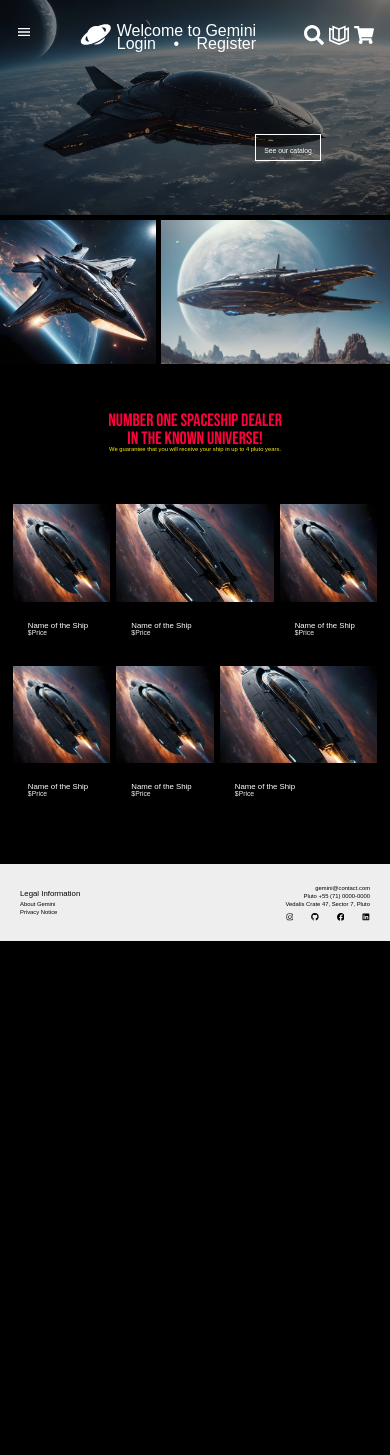
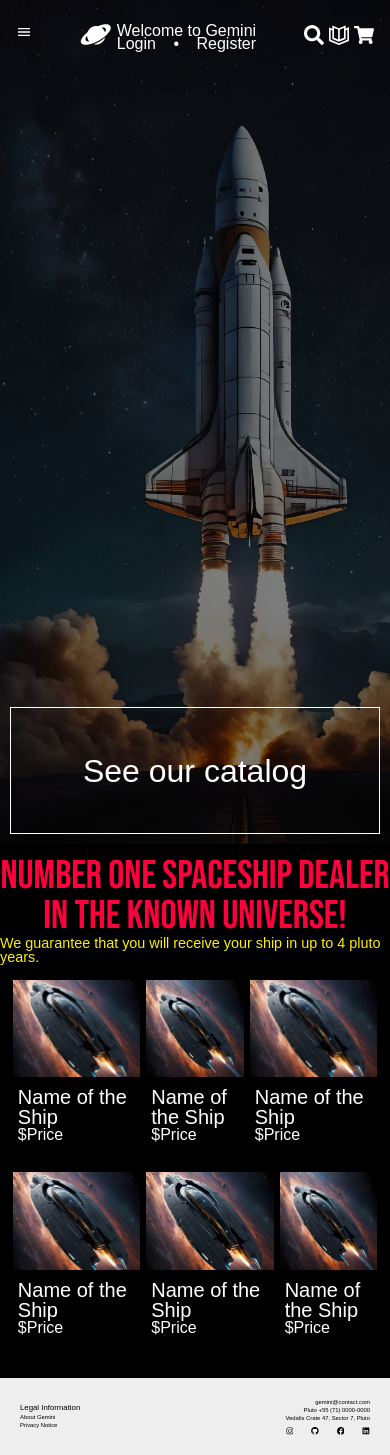
Before and after one commit to R-uan/ecommerce-frontend, a Next.js app: page / in a window 390 px wide. Before the commit the page ends 941 px from the top, so only its background shows below. Built offline with nearby package versions, Linux system fonts and the light colour scheme; a web font is replaced by a local one.

Commit message:
media query + organization

```diff
--- a/src/app/(home)/components/BestSellers.tsx
+++ /dev/null
@@ -1,16 +0,0 @@
-import BestSellersMini from "./BestSellersMini";
-
-export default function BestSellers() {
-	return (
-		<>
-			<div className="flex align-middle justify-evenly p-[2px] w-[100%] h-[720px]">
-				<BestSellersMini />
-				<BestSellersMini />
-				<BestSellersMini />
-				<BestSellersMini />
-				<BestSellersMini />
-				<BestSellersMini />
-			</div>
-		</>
-	);
-}
--- a/src/app/(home)/components/BestSellersMini.tsx
+++ /dev/null
@@ -1,16 +0,0 @@
-import Image from "next/image";
-import testimage from "../../../../public/images/product-test-image.jpg";
-
-export default function BestSellersMini() {
-	return (
-		<div className="flex flex-col gap-[5px] w-[100%] p-[2px] h-fit">
-			<div className="relative min-w-[25vw] w-full min-h-[25vw] overflow-hidden">
-				<Image alt="img test" className="object-cover" fill={true} src={testimage} />
-			</div>
-			<div className="flex-1 p-[15px_0px_15px_15px]">
-				<h1 className="text-[2vw] text-white leading-[2vw]">Name of the Ship</h1>
-				<p className="text-[1.75vw] text-[#eeeeee] leading-[1.75vw]">$Price</p>
-			</div>
-		</div>
-	);
-}
--- /dev/null
+++ b/src/app/(home)/components/FeaturedProducts.tsx
@@ -0,0 +1,19 @@
+import ProductMiniature from "./ProductMiniature";
+import s from "../styles/featured-products.module.scss";
+
+export default function FeaturedProducts() {
+	return (
+		<div className={s.featured_products}>
+			<div className={s.itens_1}>
+				<ProductMiniature />
+				<ProductMiniature />
+				<ProductMiniature />
+			</div>
+			<div className={s.itens_2}>
+				<ProductMiniature />
+				<ProductMiniature />
+				<ProductMiniature />
+			</div>
+		</div>
+	);
+}
--- /dev/null
+++ b/src/app/(home)/components/ProductMiniature.tsx
@@ -0,0 +1,17 @@
+import Image from "next/image";
+import s from "../styles/featured-products.module.scss";
+import testimage from "../../../../public/images/product-test-image.jpg";
+
+export default function ProductMiniature() {
+	return (
+		<div className={s.product}>
+			<div>
+				<Image alt="img test" className="object-cover" fill={true} src={testimage} />
+			</div>
+			<div>
+				<h1>Name of the Ship</h1>
+				<p>$Price</p>
+			</div>
+		</div>
+	);
+}
--- a/src/app/(home)/layout.tsx
+++ b/src/app/(home)/layout.tsx
@@ -1,6 +1,6 @@
 import Footer from "../components/Footer";
+import styles from "./styles/home.module.scss";
 import Header from "../components/Header/Header";
-import styles from "./styles/home.module.scss";
 
 export default function HomeLayout({ children }: { children: React.ReactNode }) {
 	return (
--- a/src/app/(home)/page.tsx
+++ b/src/app/(home)/page.tsx
@@ -1,16 +1,30 @@
 "use client";
 import Link from "next/link";
-import BestSellersMini from "./components/BestSellersMini";
+import MediaQuery from "react-responsive";
 import styles from "./styles/home.module.scss";
+import FeaturedProducts from "./components/FeaturedProducts";
+import { Suspense } from "react";
 
 export default function Home() {
 	return (
 		<main className={styles.main}>
-			<div className="flex flex-col gap-[5px] h-fit w-full pb-[5px]">
-				<div className={styles.cb1}>
-					<div className="flex flex-row justify-between w-full h-[100%] p-[20px]">
+			<Suspense>
+				<MediaQuery maxWidth={760}>
+					<div className={styles.mobile_content_box}>
+						<Link className={styles.catalog_button} href="/catalog">
+							<button>
+								<span>See our catalog</span>
+								<div />
+							</button>
+						</Link>
+					</div>
+				</MediaQuery>
+				<MediaQuery minWidth={761}>
+					<div className={styles.content_box}>
+						<div>
+							<div>
 								<div></div>
-						<div className="w-[40%] m-[2px] h-[100%] relative">
+								<div>
 									<Link className={styles.catalog_button} href="/catalog">
 										<button>
 											<span>See our catalog</span>
@@ -20,30 +34,20 @@ export default function Home() {
 								</div>
 							</div>
 						</div>
-				<div className="flex h-[37vw] w-full gap-[5px]">
+						<div>
 							<div className={styles.cb_2_1}></div>
 							<div className={styles.cb_2_2}></div>
 						</div>
 					</div>
-			<div className="h-[33vw] pt-[1vw] w-full flex flex-col justify-center items-center">
-				<h1 className="text-[4.58vw] leading-[4.58vw] text-[#FF003C] text-center font-bebas">
+				</MediaQuery>
+				<div className={styles.content_box_2}>
+					<h1 className="font-bebas">
 						NUMBER ONE SPACESHIP DEALER <br /> IN THE KNOWN UNIVERSE!
 					</h1>
-				<p className="text-[1.5vw] leading-[1.5vw] text-[#FCEE09]">We guarantee that you will receive your ship in up to 4 pluto years.</p>
-				<h6 className="text-[0.9vw]">Descendants are not eligible for ownership.</h6>
+					<p>We guarantee that you will receive your ship in up to 4 pluto years.</p>
 				</div>
-			<div className="flex flex-col gap-[10px] h-fit w-[97%] p-[5px]">
-				<div className={styles.itens_1}>
-					<BestSellersMini />
-					<BestSellersMini />
-					<BestSellersMini />
-				</div>
-				<div className={styles.itens_2}>
-					<BestSellersMini />
-					<BestSellersMini />
-					<BestSellersMini />
-				</div>
-			</div>
+				<FeaturedProducts />
+			</Suspense>
 		</main>
 	);
 }
--- /dev/null
+++ b/src/app/(home)/styles/featured-products.module.scss
@@ -0,0 +1,54 @@
+.product {
+	gap: 5px;
+	width: 100%;
+	padding: 2px;
+	height: 100%;
+	display: flex;
+	color: white;
+	flex-direction: column;
+
+	& > div:first-child {
+		width: 100%;
+		min-width: 25vw;
+		min-height: 25vw;
+		overflow: hidden;
+		position: relative;
+	}
+
+	& > div:last-child {
+		flex: 1;
+		padding: 5px 0px 15px 5px;
+
+		h1 {
+			font-size: clamp(1.25rem, 2vw, 2vw);
+			line-height: clamp(1.25rem, 2vw, 2vw);
+		}
+		p {
+			font-size: clamp(1rem, 1.75vw, 1.75vw);
+			line-height: clamp(1rem, 1.75vw, 1.75vw);
+		}
+	}
+}
+
+.featured_products {
+	gap: 10px;
+	width: 97%;
+	padding: 5px;
+	display: flex;
+	height: fit-content;
+	flex-direction: column;
+
+	& > div:first-child {
+		gap: 2px;
+		display: grid;
+		justify-content: center;
+		grid-template-columns: auto 1fr auto;
+	}
+
+	& > div:last-child {
+		gap: 2px;
+		display: grid;
+		justify-content: center;
+		grid-template-columns: auto auto 1fr;
+	}
+}
--- a/src/app/(home)/styles/home.module.scss
+++ b/src/app/(home)/styles/home.module.scss
@@ -1,11 +1,7 @@
-@import url("https://fonts.googleapis.com/css2?family=Roboto+Condensed:ital,wght@0,100..900;1,100..900&display=swap");
-@import url("https://fonts.googleapis.com/css2?family=Bebas+Neue&display=swap");
-$debug: 1px;
-
 .body {
 	margin: 0;
+	width: 100%;
 	height: 100%;
-	width: 100%;
 	background-color: black;
 
 	.header {
@@ -13,53 +9,118 @@ $debug: 1px;
 			color: white;
 		}
 	}
+
+	.main {
+		margin: 0;
+		width: 100%;
+		display: flex;
+		min-height: 100vh;
+		align-items: center;
+		height: fit-content;
+		flex-direction: column;
+	}
 }
 
-.main {
+.content_box {
+	gap: 5px;
+	height: fit;
+	width: 100%;
 	display: flex;
+	padding-bottom: 5px;
 	flex-direction: column;
-	align-items: center;
-	width: 100%;
-	min-height: 100vh;
-	height: fit-content;
-	margin: 0;
-}
 
-.cb1 {
+	& > div:first-child {
 		background-color: #050a0e;
 		width: 100%;
 		height: 55vw;
 		background-size: cover;
 		background-repeat: no-repeat;
 		background-image: linear-gradient(rgba(0, 0, 0, 0.5), rgba(0, 0, 0, 0.5)), url("/images/home/main-bg.jpg");
+
+		& > div {
+			display: flex;
+			flex-direction: column;
+			justify-content: space-between;
+			width: 100%;
+			height: 100%;
+			padding: 20px;
+
+			& > div:last-child {
+				width: 40%;
+				margin: 2px;
+				height: 100%;
+				position: relative;
+			}
+		}
 	}
 
-.cb_2_1 {
+	& > div:last-child {
+		gap: 5px;
+		width: 100%;
+		height: 37vw;
+		display: flex;
+
+		& > div:first-child {
+			width: 40%;
 			height: 100%;
-	width: 40%;
 			background-size: cover;
 			background-image: url("/images/home/secondary-bg-1.v2.jpg");
 		}
 
-.cb_2_2 {
+		& > div:last-child {
+			flex: 1;
 			overflow: hidden;
-	flex: 1;
 			background-size: cover;
 			background-image: url("/images/home/secondary-bg-2.v2.jpg");
 		}
-
-.itens_1 {
-	display: grid;
-	justify-content: center;
-	gap: 2px;
-	grid-template-columns: auto 1fr auto;
+	}
 }
 
-.itens_2 {
-	display: grid;
+.content_box_2 {
+	width: 100%;
+	height: 33vw;
+	display: flex;
+	padding-top: 1vw;
+	align-items: center;
+	flex-direction: column;
 	justify-content: center;
-	gap: 2px;
-	grid-template-columns: auto auto 1fr;
+
+	& > h1 {
+		color: #ff003c;
+		text-align: center;
+		font-size: clamp(2.5rem, 4.58vw, 4.58vw);
+		line-height: clamp(2.5rem, 4.58vw, 4.58vw);
+	}
+
+	& > p {
+		color: #fcee09;
+		font-size: clamp(0.9rem, 1.5vw, 1.5vw);
+		line-height: clamp(0.9rem, 1.5vw, 1.5vw);
+	}
+}
+
+.mobile_content_box {
+	width: 100%;
+	height: 100vh;
+	padding: 10px;
+	display: flex;
+	align-items: flex-end;
+	justify-items: center;
+	background-size: cover;
+	background-color: white;
+	background-repeat: no-repeat;
+	background-image: linear-gradient(rgba(0, 0, 0, 0.5), rgba(0, 0, 0, 0.5)), url("/images/home/mobile-bg.jpg");
+
+	.catalog_button {
+		position: relative;
+		right: 0;
+		bottom: 0;
+		width: 100%;
+		& > button {
+			height: 15vh;
+			width: 100%;
+		}
+	}
 }
 
 .catalog_button {
@@ -79,7 +140,7 @@ $debug: 1px;
 			position: relative;
 			color: white;
 			transform: color 0.5;
-			font-size: 1.75vw;
+			font-size: clamp(2rem, 1.75vw, 1.75vw);
 		}
 
 		div {
```
Also changed, not shown: src/app/(home)/styles/best-sellers.module.scss (deleted, +0 -30 lines), public/images/home/mobile-bg.jpg (added). Lines whose indentation alone changed are shown as unchanged.
